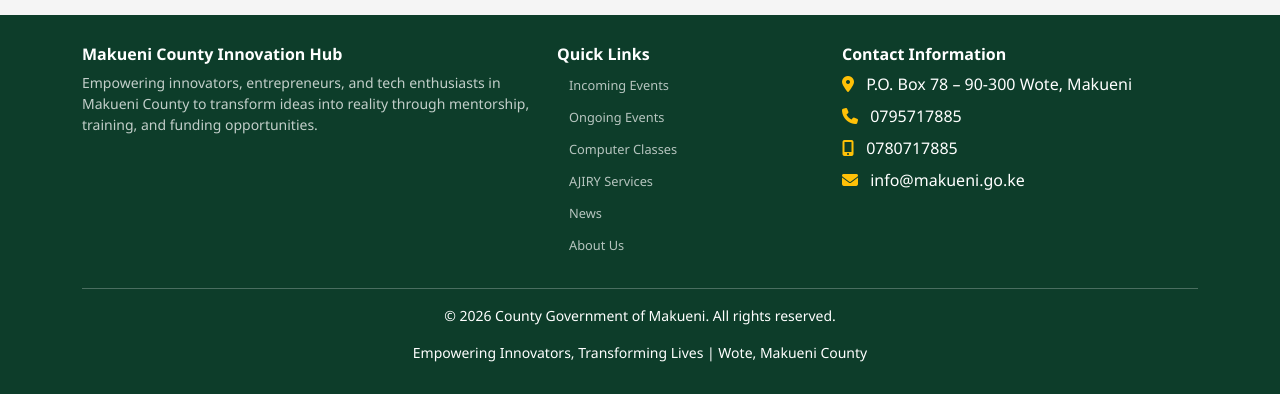
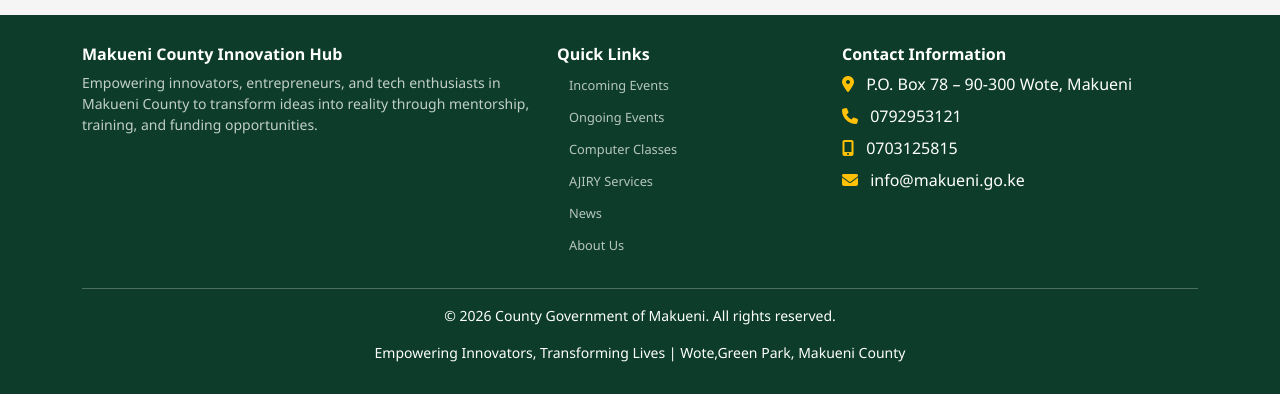
Before and after one commit to Shadrack-mwendwa/Innovation_hub, a PHP site: page /innovation_hub/ in a window 1280 px wide. Shown: the part 4544-4938 px from the top of the page. Run offline with PHP 8.4, Linux system fonts and the light colour scheme; data comes from the database, SQL or seed files in the repository.

Commit message:
update index.php

```diff
--- a/index.php
+++ b/index.php
@@ -1359,8 +1359,8 @@ $hero_backgrounds = [
                     <h6 class="fw-bold">Contact Information</h6>
                     <ul class="list-unstyled">
                         <li class="mb-2"><i class="fas fa-map-marker-alt me-2 text-warning"></i> P.O. Box 78 – 90-300 Wote, Makueni</li>
-                        <li class="mb-2"><i class="fas fa-phone me-2 text-warning"></i> 0795717885</li>
-                        <li class="mb-2"><i class="fas fa-mobile-alt me-2 text-warning"></i> 0780717885</li>
+                        <li class="mb-2"><i class="fas fa-phone me-2 text-warning"></i> 0792953121</li>
+                        <li class="mb-2"><i class="fas fa-mobile-alt me-2 text-warning"></i> 0703125815</li>
                         <li class="mb-2"><i class="fas fa-envelope me-2 text-warning"></i> info@makueni.go.ke</li>
                     </ul>
                 </div>
@@ -1368,7 +1368,7 @@ $hero_backgrounds = [
             <hr class="bg-white opacity-25 my-3">
             <div class="text-center small">
                 <p>&copy; <?php echo date('Y'); ?> County Government of Makueni. All rights reserved.</p>
-                <p class="mt-1">Empowering Innovators, Transforming Lives | Wote, Makueni County</p>
+                <p class="mt-1">Empowering Innovators, Transforming Lives | Wote,Green Park, Makueni County</p>
             </div>
         </div>
     </footer>
```
